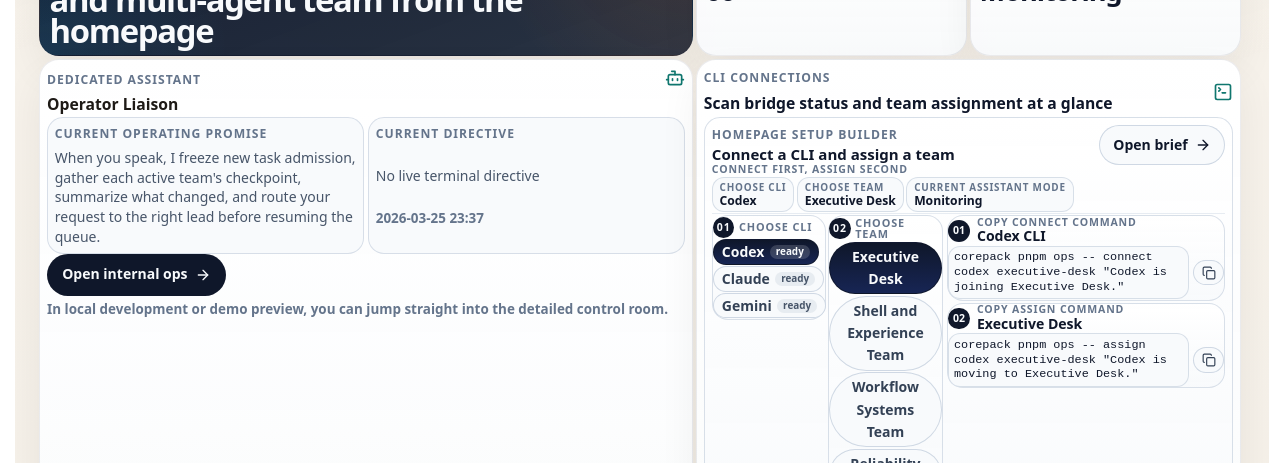
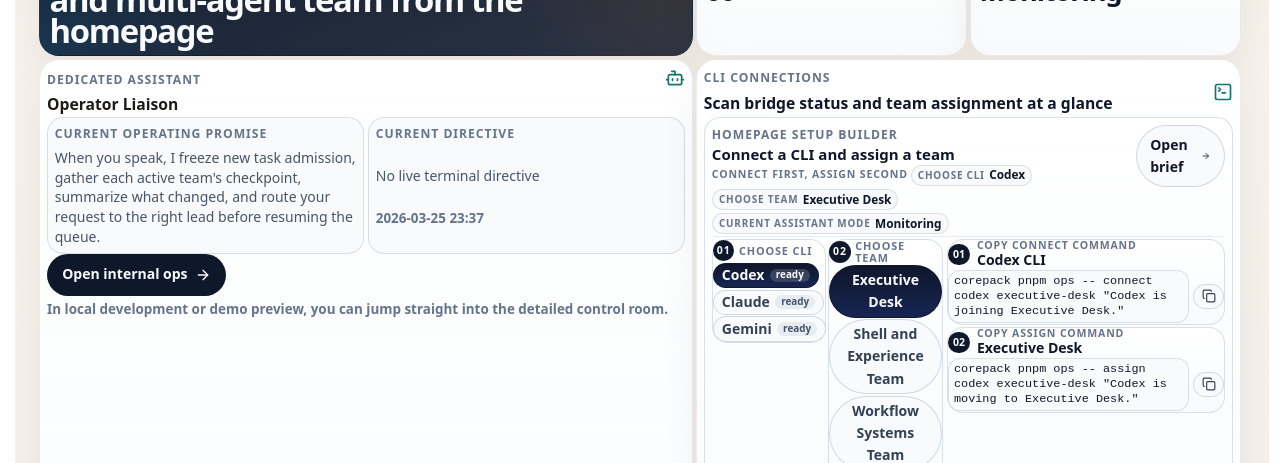
Before and after one commit to GongJae00/research-pages, a Next.js app in the folder apps/web/: page /en in a window 1280 px wide. Shown: the part 1660-2123 px from the top of the page. Built offline with nearby package versions, Linux system fonts and the light colour scheme; no server answers.

Commit message:
Autonomy batch 1470: shell-experience

```diff
--- a/apps/web/src/components/homepage-agent-control-section.module.css
+++ b/apps/web/src/components/homepage-agent-control-section.module.css
@@ -289,15 +289,6 @@
   line-height: 1.15;
 }
 
-.setupHeaderNote {
-  color: #64748b;
-  font-size: 0.66rem;
-  font-weight: 700;
-  letter-spacing: 0.08em;
-  line-height: 1.1;
-  text-transform: uppercase;
-}
-
 .setupHeaderSequence {
   display: grid;
   gap: 0.08rem;
@@ -356,12 +347,21 @@
   gap: 0.18rem;
 }
 
-.setupSummaryStrip {
+.setupDigestBar {
   display: flex;
   flex-wrap: wrap;
-  justify-content: flex-start;
+  align-items: center;
   gap: 0.18rem;
   margin-top: 0.02rem;
+}
+
+.setupDigestLead {
+  color: #64748b;
+  font-size: 0.66rem;
+  font-weight: 700;
+  letter-spacing: 0.08em;
+  line-height: 1.1;
+  text-transform: uppercase;
 }
 
 .sequencePill {
@@ -408,19 +408,21 @@
   line-height: 1.25;
 }
 
-.setupMetaPill {
-  display: inline-grid;
-  gap: 0.04rem;
+.setupDigestChip {
+  display: inline-flex;
+  align-items: center;
+  gap: 0.28rem;
   min-width: 0;
-  padding: 0.22rem 0.42rem;
+  padding: 0.18rem 0.38rem;
   border: 1px solid rgba(203, 213, 225, 0.72);
-  border-radius: 12px;
+  border-radius: 999px;
   background: rgba(248, 250, 252, 0.92);
 }
 
-.setupMetaPill strong {
+.setupDigestValue {
+  min-width: 0;
   color: #0f172a;
-  font-size: 0.76rem;
+  font-size: 0.74rem;
   line-height: 1.15;
   overflow-wrap: anywhere;
 }
@@ -437,7 +439,7 @@
 
 .setupHeader {
   align-items: flex-start;
-  padding-bottom: 0.06rem;
+  padding-bottom: 0.12rem;
   border-bottom: 1px solid rgba(226, 232, 240, 0.82);
 }
 
@@ -646,7 +648,7 @@
 .copyCard {
   display: grid;
   gap: 0.04rem;
-  padding: 0.02rem 0;
+  padding: 0.04rem 0;
 }
 
 .copyMetaRow,
@@ -974,7 +976,7 @@
   .heroInfoGrid,
   .providerMeta,
   .setupRail,
-  .setupSummaryStrip,
+  .setupDigestBar,
   .setupPickerGrid,
   .setupCommands,
   .setupNotesGrid {
--- a/apps/web/src/components/homepage-agent-control-section.tsx
+++ b/apps/web/src/components/homepage-agent-control-section.tsx
@@ -377,14 +377,14 @@ export function HomepageAgentControlSection({
               <div className={styles.setupTitleBlock}>
                 <span className={styles.metaLabel}>{copy.setupBuilderLabel}</span>
                 <h4>{copy.setupBuilderTitle}</h4>
-                <span className={styles.setupHeaderNote}>{copy.commandOrder}</span>
                 {quickStartItems.length ? (
-                  <div className={styles.setupSummaryStrip} aria-label={copy.commandOrder}>
+                  <div className={styles.setupDigestBar} aria-label={copy.commandOrder}>
+                    <span className={styles.setupDigestLead}>{copy.commandOrder}</span>
                     {quickStartItems.map((item) => (
-                      <div className={styles.setupMetaPill} key={item.label}>
+                      <span className={styles.setupDigestChip} key={item.label}>
                         <span className={styles.setupScanLabel}>{item.label}</span>
-                        <strong>{item.value}</strong>
-                      </div>
+                        <strong className={styles.setupDigestValue}>{item.value}</strong>
+                      </span>
                     ))}
                   </div>
                 ) : null}
```
